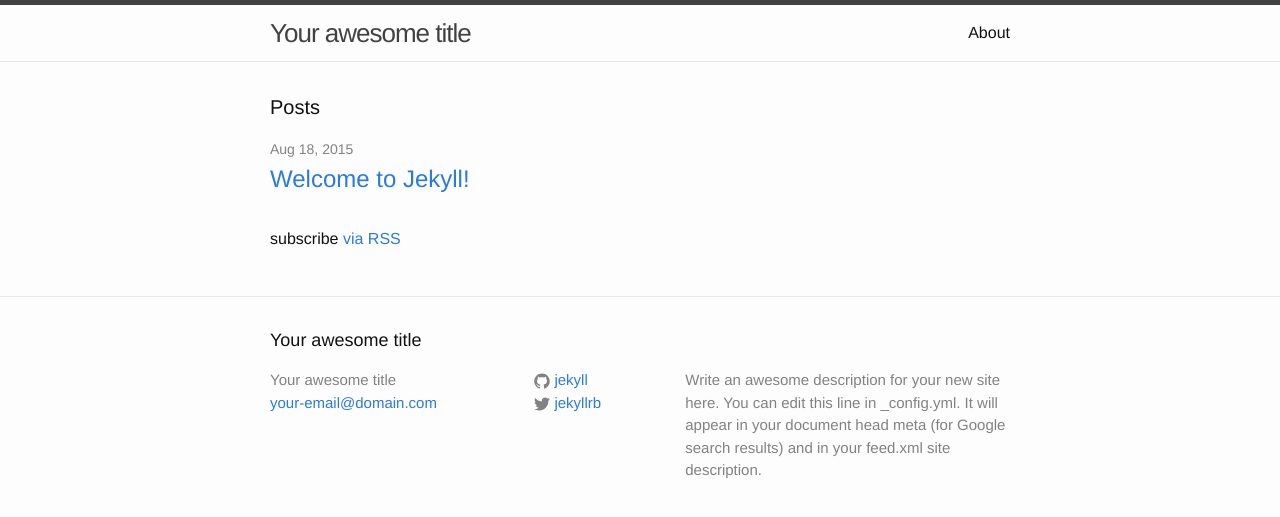
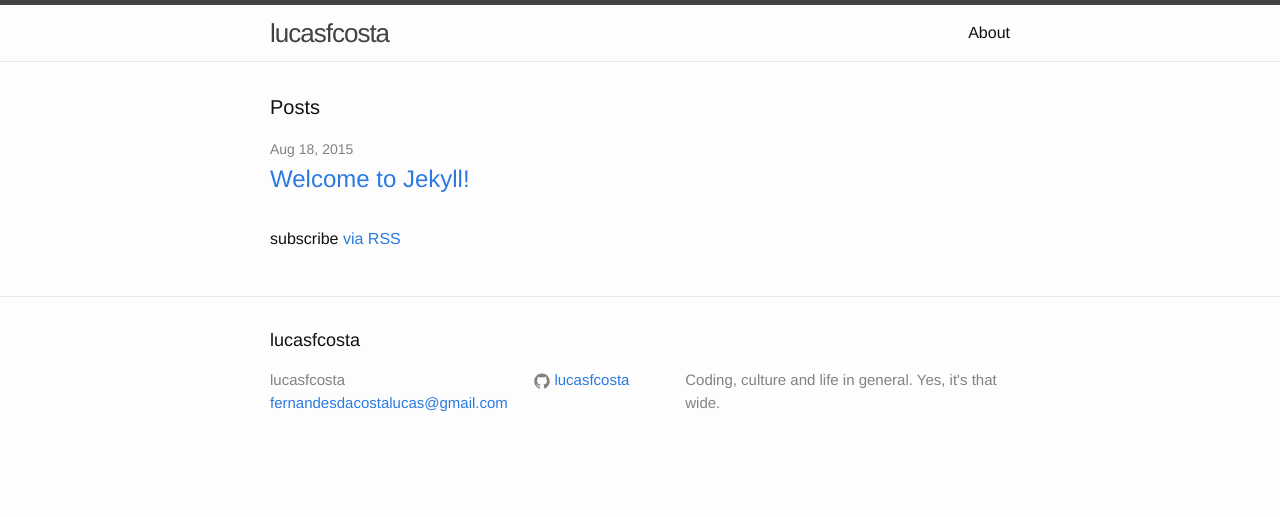
Before and after one commit to lucasfcosta/blog, a Jekyll site: the page built from index.html, in a window 1280 px wide. Shown: the top 517 px of the page. Built offline with Jekyll 4.4.1, drawn with Linux system fonts in a browser that asks for light colours.

Commit message:
Config.yml basic info

```diff
--- a/_config.yml
+++ b/_config.yml
@@ -1,14 +1,13 @@
 # Site settings
-title: Your awesome title
-email: your-email@domain.com
-description: > # this means to ignore newlines until "baseurl:"
-  Write an awesome description for your new site here. You can edit this
-  line in _config.yml. It will appear in your document head meta (for
-  Google search results) and in your feed.xml site description.
+title: lucasfcosta
+email: fernandesdacostalucas@gmail.com
+description: > #
+  Coding, culture and life in general.
+  Yes, it's that wide.
 baseurl: "" # the subpath of your site, e.g. /blog/
-url: "http://yourdomain.com" # the base hostname & protocol for your site
-twitter_username: jekyllrb
-github_username:  jekyll
+url: "http://github.io/lucasfcosta" # the base hostname & protocol for your site
+github_username:  lucasfcosta
 
 # Build settings
 markdown: kramdown
+timezone: America/Sao_Paulo
```
